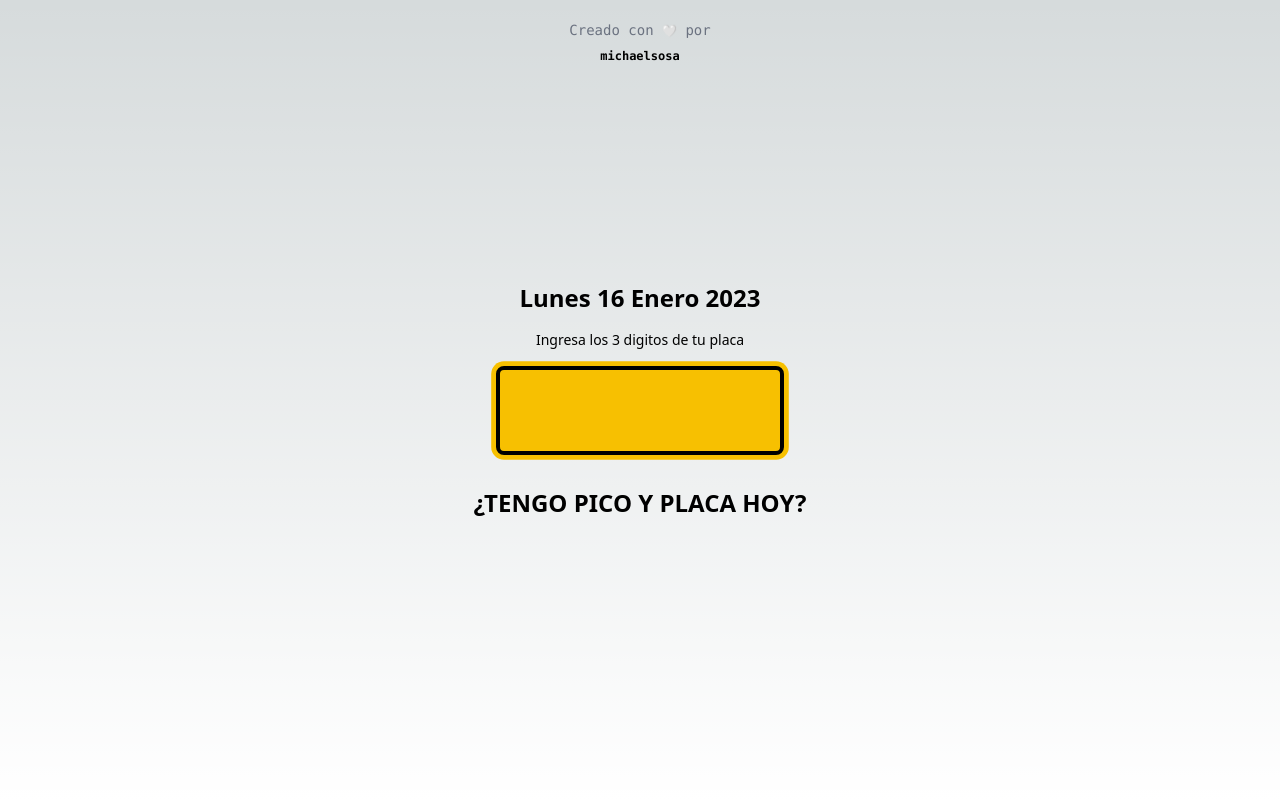
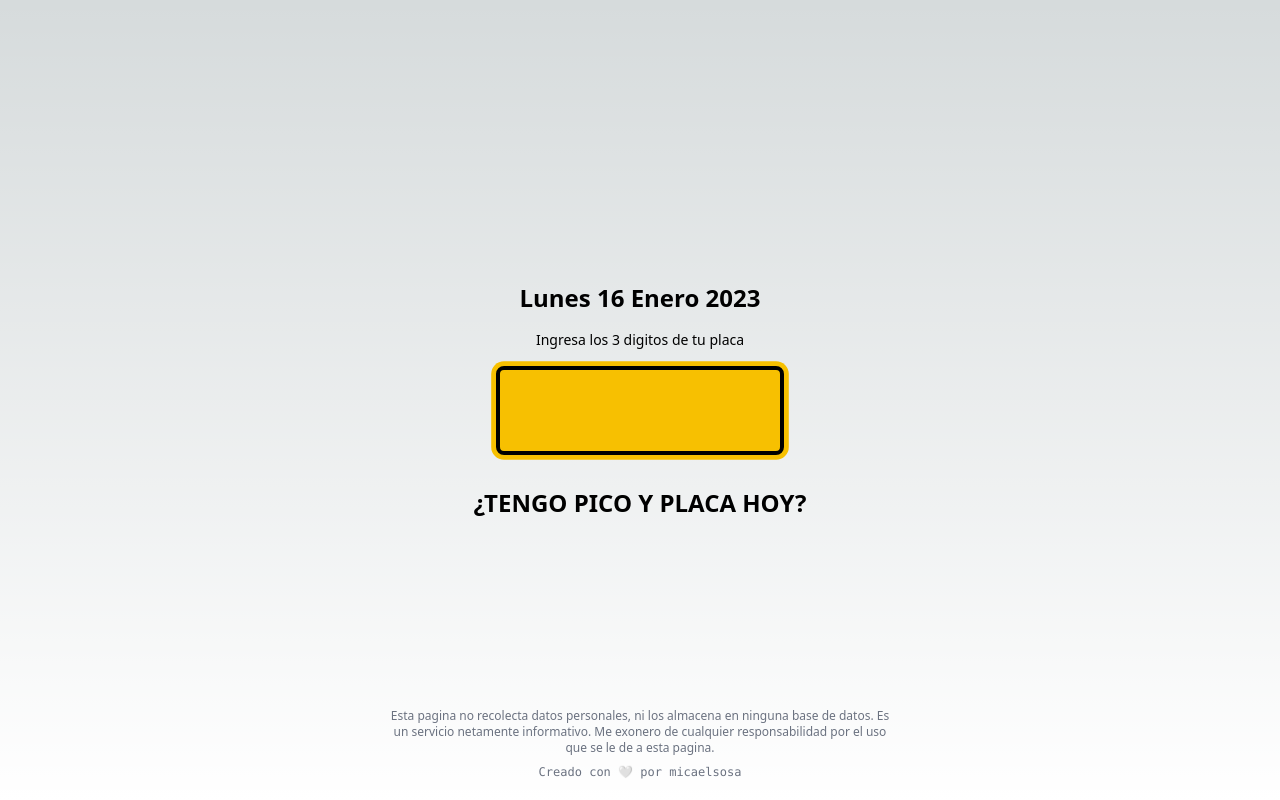
Before and after one commit to mikesosa/picoyplaca, a Next.js app: page / in a window 1280 px wide. Built offline with nearby package versions, Linux system fonts and the light colour scheme.

Commit message:
update footer

```diff
--- a/src/app/layout.tsx
+++ b/src/app/layout.tsx
@@ -1,3 +1,4 @@
+import Footer from "@/components/Footer";
 import "./globals.css";
 
 export default function RootLayout({
@@ -12,7 +13,10 @@ export default function RootLayout({
         head.tsx. Find out more at https://beta.nextjs.org/docs/api-reference/file-conventions/head
       */}
       <head />
-      <body>{children}</body>
+      <body>
+        {children}
+        <Footer />
+      </body>
     </html>
   );
 }
--- a/src/app/page.tsx
+++ b/src/app/page.tsx
@@ -6,7 +6,6 @@ import { formSchema } from "../components/formSchema";
 import { useEffect, useState } from "react";
 import { dateFormatter, dateToDayName } from "@/components/dateFormatter";
 import moment from "moment";
-import Footer from "@/components/Footer";
 
 // const inter = Inter({ subsets: ['latin'] })
 
@@ -86,7 +85,7 @@ export default function Home() {
   }, [watchForm]);
 
   return (
-    <main className="mx-auto max-w-7xl sm:px-6 lg:px-8 flex justify-center h-screen">
+    <main className="mx-auto sm:px-6 lg:px-8 flex justify-center h-screen">
       <div className="flex flex-col justify-center items-center">
         <p className="text-center font-bold text-2xl capitalize">
           {dateFormatter(new Date())}
@@ -118,7 +117,6 @@ export default function Home() {
           </>
         )}
       </div>
-      <Footer />
     </main>
   );
 }
--- a/src/components/Footer.tsx
+++ b/src/components/Footer.tsx
@@ -1,15 +1,21 @@
 import Link from "next/link";
+import React from "react";
 
 type Props = {};
 
 export default function Footer({}: Props) {
   return (
-    <div className="absolute top-5 left-1/2 transform -translate-x-1/2">
-      <p className="text-gray-500 text-sm font-mono">
-        Creado con <span className="text-xs">🤍</span> por
-      </p>
-      <div className="font-bold text-xs font-mono text-center mt-2">
-        <Link href="https://twitter.com/micael_sosa">michaelsosa</Link>
+    <div className="absolute bottom-5 w-full px-4">
+      <div className="max-w-lg mx-auto">
+        <p className="text-gray-500 text-center text-xs">
+          Esta pagina no recolecta datos personales, ni los almacena en ninguna
+          base de datos. Es un servicio netamente informativo. Me exonero de
+          cualquier responsabilidad por el uso que se le de a esta pagina.
+        </p>
+        <p className="text-gray-500 text-center text-xs font-mono mt-2">
+          Creado con <span className="text-xs">🤍</span> por{" "}
+          <Link href="https://twitter.com/micael_sosa">micaelsosa</Link>
+        </p>
       </div>
     </div>
   );
```
